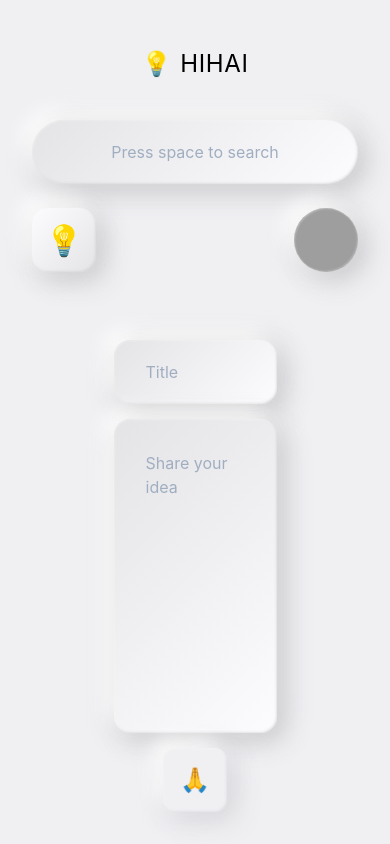
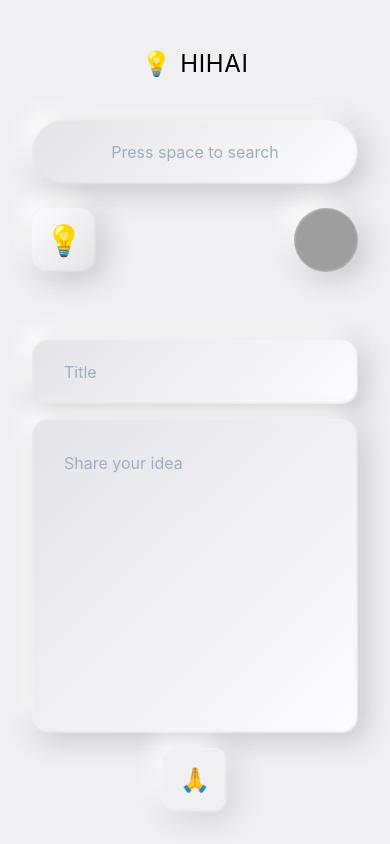
Before and after one commit to Paul-maire/product-journey, a Nuxt app: page /ideas/new in a window 390 px wide. Built offline with nearby package versions, Linux system fonts and the light colour scheme; grey boxes are pictures that could not be loaded.

Commit message:
responsive

```diff
--- a/pages/ideas/new.vue
+++ b/pages/ideas/new.vue
@@ -1,16 +1,16 @@
 <template>
-   <div class="grid grid-cols-4 grid-rows-6">
+   <div class="grid grid-cols-1 xl:grid-cols-4 grid-rows-6">
       <InputText
-         class="col-start-2 col-span-2"
+         class="xl:col-start-2 col-span-2"
          v-model="idea.title"
          placeholder="Title"
       />
       <InputTextarea
          placeholder="Share your idea"
-         class="col-start-2 col-span-2 row-span-4"
+         class="xl:col-start-2 col-span-2 row-span-4"
          v-model="idea.content"
       />
-      <Vote @click.native.stop="submit" class="col-start-2 col-span-2 w-16 text-2xl h-16 mx-auto mt-auto"/>
+      <Vote @click.native.stop="submit" class="xl:col-start-2 col-span-2 w-16 text-2xl h-16 mx-auto mt-auto"/>
    </div>
 </template>
 
```
